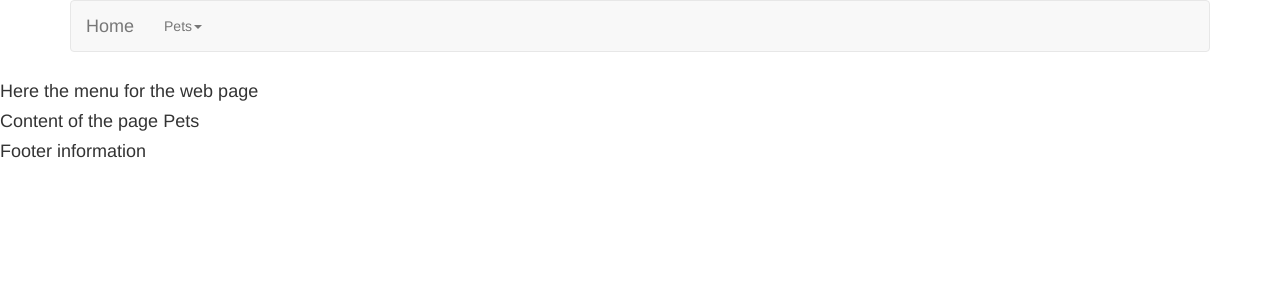
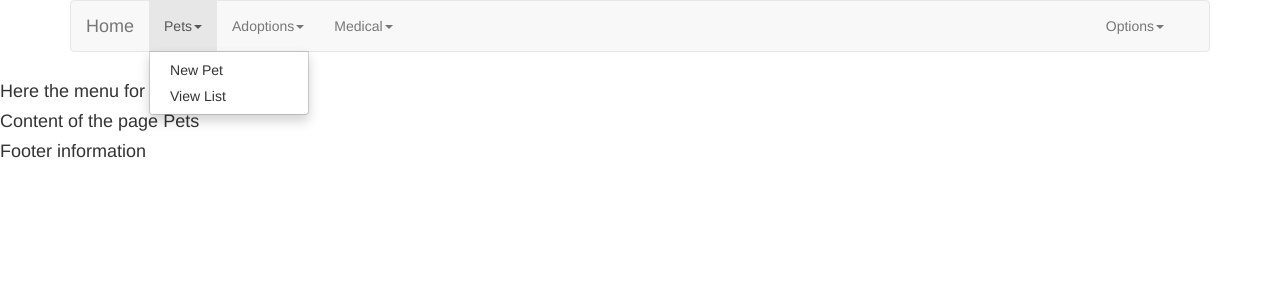
Before and after one commit to 10537/DjangoPortafolio, a Django app: page /pets/ in a window 1280 px wide, after a click on "Pets". Shown: the top 300 px of the page. Run offline with Django 3.2, Linux system fonts and the light colour scheme; some libraries are stand-ins or nearby versions.

Commit message:
[IMP]Adds petForm.html template, static_root constant and new form. [FIX]Fixed JS load in base.html template.

```diff
--- a/Pets/templates/base/base.html
+++ b/Pets/templates/base/base.html
@@ -2,10 +2,7 @@
 {% load static %}
 <html lang="en">
 <head>
-    {% block jsfiles %}
-        <link rel="script" href="https://code.jquery.com/jquery-1.10.2.min.js"></link>
-        <link rel="script" href="{% static 'js/bootstrap.min.js' %}"/>
-    {% endblock %}
+
     {% block cssfiles %}
         <link rel="stylesheet" href="{% static 'css/bootstrap.min.css' %}"/>
     {% endblock %}
@@ -38,6 +35,33 @@
                   </ul>
                 </li>
               </ul>
+              <ul class="nav navbar-nav">
+                <li class="dropdown">
+                  <a href="#" class="dropdown-toggle" data-toggle="dropdown" role="button" aria-expanded="false">Adoptions<span class="caret"></span></a>
+                  <ul class="dropdown-menu" role="menu">
+                    <li><a href="#">New Adoption</a></li>
+                    <li><a href="#">View List</a></li>
+                  </ul>
+                </li>
+              </ul>
+              <ul class="nav navbar-nav">
+                <li class="dropdown">
+                  <a href="#" class="dropdown-toggle" data-toggle="dropdown" role="button" aria-expanded="false">Medical<span class="caret"></span></a>
+                  <ul class="dropdown-menu" role="menu">
+                    <li><a href="#">New Medical Register</a></li>
+                    <li><a href="#">View List</a></li>
+                  </ul>
+                </li>
+              </ul>
+              <ul class="nav navbar-nav pull-right">
+                <li class="dropdown">
+                  <a href="#" class="dropdown-toggle" data-toggle="dropdown" role="button" aria-expanded="false">Options<span class="caret"></span></a>
+                  <ul class="dropdown-menu" role="menu">
+                    <li><a href="#">My Profile</a></li>
+                    <li><a href="#">Logout</a></li>
+                  </ul>
+                </li>
+              </ul>
             </div>
           </div>
         </nav>
@@ -54,5 +78,11 @@
     {% block footer%}
     <h4>Base Block Footer</h4>
     {% endblock %}
+
+    {% block jsfiles %}
+        <script src="https://code.jquery.com/jquery-1.10.2.min.js"></script>
+        <script src="{% static 'js/bootstrap.min.js' %}"></script>
+    {% endblock %}
+
 </body>
 </html>
--- /dev/null
+++ b/Pets/templates/pets/petsForm.html
@@ -0,0 +1,5 @@
+{% extend 'base/base.html' %}
+
+{% block content %}
+
+{% endblock %}
```
Also changed, not shown: Pets/Pets/settings.py (+4 -4 lines), Pets/apps/pets/forms.py (added, +26 -0 lines).
